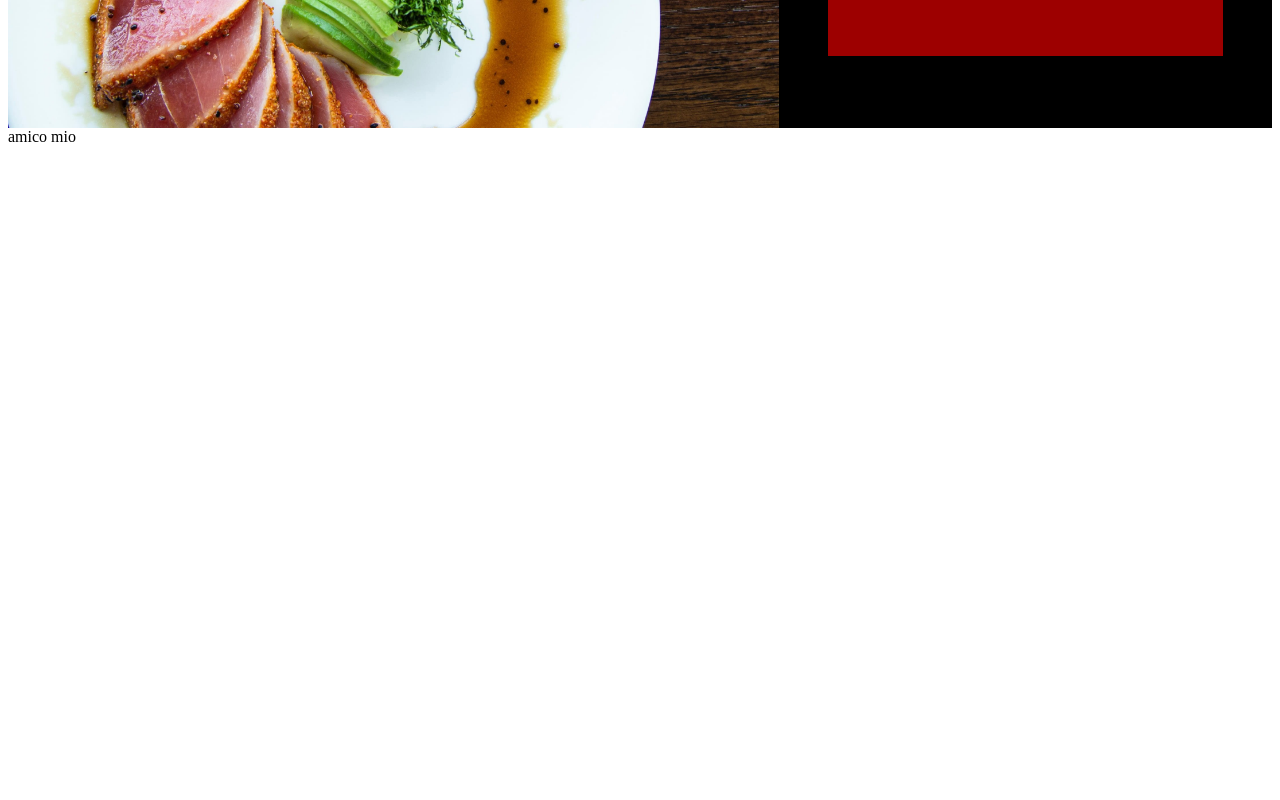
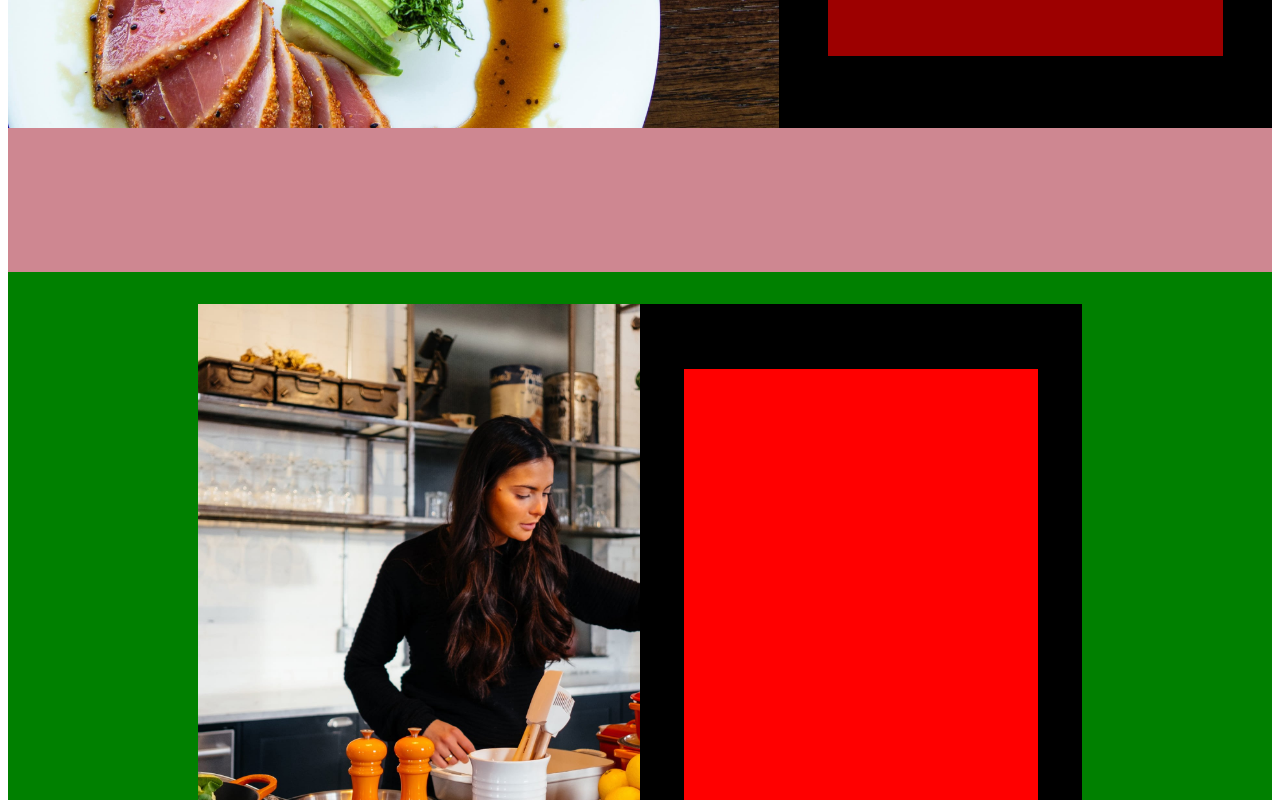
Before and after one commit to AngeloDima/proj-html-vuejs, a Vue app: page / in a window 1280 px wide. Shown: the part 2680-3480 px from the top of the page. Before the commit the page ends 2834 px from the top, so only its background shows below. Built offline with nearby package versions, Linux system fonts and the light colour scheme.

Commit message:
section_four ( first macro section)

```diff
--- a/src/components/section_four.vue
+++ b/src/components/section_four.vue
@@ -1,7 +1,19 @@
 <template>
-    <div>
-        amico mio
-    </div>
+    <section id="section_four">
+        <div class="mini_titolo"></div>
+
+        <div class="container_img">
+            <div class="poster">
+                <div class="Sx"></div>
+                <div class="Dx">
+                    <div class="info"></div>
+                </div>
+            </div>
+            <div class="poster-mini"></div>
+            <div class="poster-mini"></div>
+        </div>
+
+    </section>
 </template>
 
 <script>
@@ -11,5 +23,61 @@
 </script>
 
 <style lang="scss" scoped>
+    #section_four{
+        width: 100%;
+        height: 180vh;
+        background-color: rgba(0, 202, 252, 0.342);
+
+        display: flex;
+        flex-direction: column;
+        .mini_titolo{
+            width: 100%;
+            height: 10%;
+            background-color: rgba(255, 0, 0, 0.432);
+        }
+        .container_img{
+            width: 100%;
+            height: 90%;
+            background-color: green;
+
+            display: flex;
+            flex-wrap: wrap;
+            justify-content: center;
+            align-items: center;
+            .poster{
+                width: 70%;
+                height: 50%;
+                background-color: wheat;
+                display: flex;
+                .Sx{
+                    width: 50%;
+                    height: 100%;
+                    background-image: url(img/blog72x.jpg);
+                    background-size: cover;
+                }
+                .Dx{
+                    width: 50%;
+                    height: 100%;
+                    background-color: black;
+                    display: flex;
+                    justify-content: center;
+                    align-items: center;
+
+                    .info{
+                        width: 80%;
+                        height: 80%;
+                        background-color: red;
+                        color: white;
+                    }
+                }
+            }
+            .poster-mini{
+                width: 33.5%;
+                height: 40%;
+                background-color: rgb(168, 211, 13);
+                margin: 0px 20px;
+            }
+        }
+    }
 
 </style>
```
